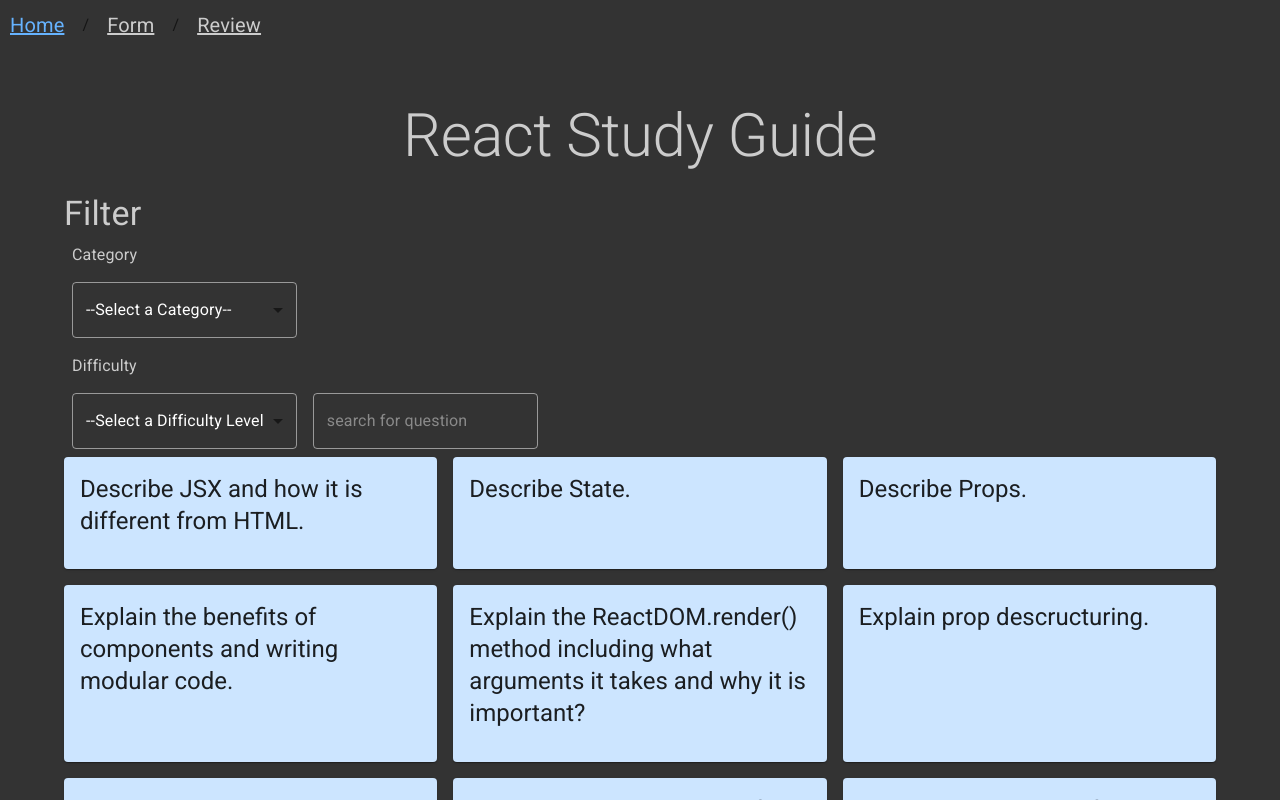
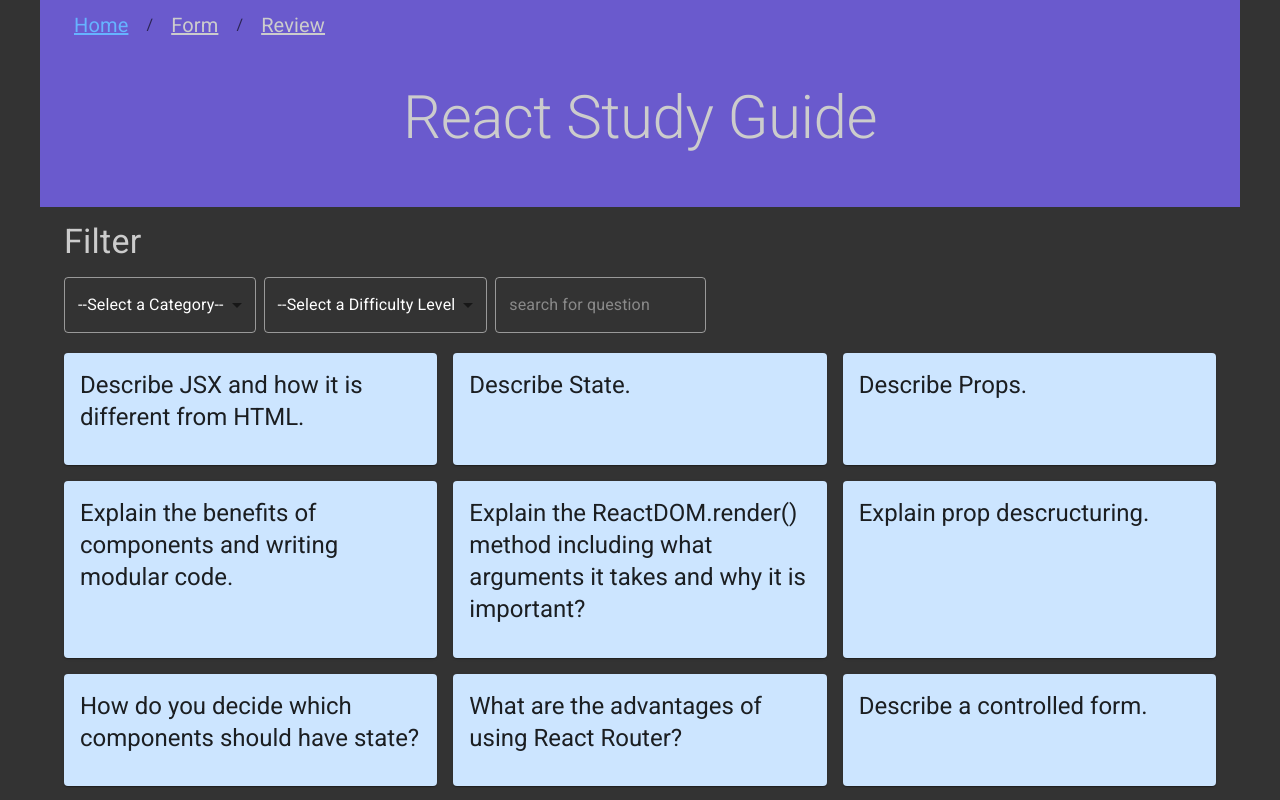
Before and after one commit to CooleyWC/project-phase-2, a React (Create React App) app in the folder my-app/: page / in a window 1280 px wide. Shown: the top 800 px of the page. Built offline with nearby package versions, Linux system fonts and the light colour scheme; data requests are answered from the project's data file.

Commit message:
added styling to header and filter

```diff
--- a/my-app/src/Filter.js
+++ b/my-app/src/Filter.js
@@ -1,9 +1,7 @@
 import { Container, TextField, Typography } from '@mui/material';
 import React from 'react';
 import Box from '@mui/material/Box';
-import InputLabel from '@mui/material/InputLabel';
 import MenuItem from '@mui/material/MenuItem';
-import FormControl from '@mui/material/FormControl';
 import Select from '@mui/material/Select';
 
 
@@ -12,13 +10,10 @@
     return (
         <div>
             <Container>
-            <Typography variant='h4' className='filter'>Filter</Typography>
-            <Box   sx={{
-        '& > :not(style)': { m: 1, width: '25ch' },
-      }}>
+            <Typography variant='h4' className='filter' style={{paddingTop: '14px', paddingBottom: '14px'}}>Filter</Typography>
+            <Box   sx={{display: 'flex', flexDirection: 'row', alignItems: 'center', paddingBottom: '20px', }}>
 
-            <InputLabel sx={{color: '#cccccc'}}>Category</InputLabel>
-                <Select  onChange={handleCategoryFilter} value={filteredQuestions}>
+                <Select  onChange={handleCategoryFilter} value={filteredQuestions} sx={{marginRight: '8px'}}>
                     <MenuItem value='all'>--Select a Category--</MenuItem>
                     <MenuItem value='jsx'>JSX</MenuItem>
                     <MenuItem value='components-props'>Components-Props</MenuItem>
@@ -26,9 +21,7 @@
                     <MenuItem value='router'>Router</MenuItem>
                 </Select>
 
-
-            <InputLabel sx={{color: '#cccccc'}}>Difficulty</InputLabel>
-                <Select onChange={handleDifficultyFilter} value={difficultyFilter}>
+                <Select onChange={handleDifficultyFilter} value={difficultyFilter} sx={{marginRight: '8px'}}>
                     <MenuItem value='all'>--Select a Difficulty Level</MenuItem>
                     <MenuItem value='easy'>Easy</MenuItem>
                     <MenuItem value='medium'>Medium</MenuItem>
@@ -36,7 +29,7 @@
                 </Select>
 
 
-                <TextField id='outlined-basic' placeholder='search for question' onChange={handleSearchChange} value={search}/>
+                <TextField style={{color: '#cccccc'}} id='outlined-basic' placeholder='search for question' onChange={handleSearchChange} value={search}/>
 
             </Box>
             </Container>
--- a/my-app/src/Header.js
+++ b/my-app/src/Header.js
@@ -1,13 +1,13 @@
 import React from 'react';
 import NavBar from './NavBar';
-import {Typography} from '@mui/material'
+import {Typography, Container} from '@mui/material'
 
 const Header = () => {
     return (
-        <div className='header'>
+        <Container sx={{backgroundColor: '#6a5acd', paddingBottom: '32px'}} className='header'>
             <NavBar />
-            <Typography variant="h2" style={{marginTop: '50px'}} gutterBottom>React Study Guide</Typography>
-        </div>
+            <Typography variant="h2" style={{marginTop: '32px'}} gutterBottom>React Study Guide</Typography>
+        </Container>
     );
 };
 
--- a/my-app/src/index.css
+++ b/my-app/src/index.css
@@ -31,3 +31,7 @@
 .filter {
   color: #cccccc
 }
+
+.App {
+  padding-bottom: 32px;
+}
--- a/my-app/src/theme.js
+++ b/my-app/src/theme.js
@@ -7,7 +7,7 @@
             main: '#007bff'
         },
         secondary: {
-            main: '#6c5ce7'
+            main: '#4682b4'
         },
         background: {
             default: '#333333'
@@ -17,15 +17,15 @@
         MuiInputBase: {
           styleOverrides: {
             root: {
-              color: '#fff', // Set the text color
+              color: '#fff',
               '& .MuiOutlinedInput-notchedOutline': {
-                borderColor: 'rgba(255, 255, 255, 0.5)' // Set the outline color
+                borderColor: 'rgba(255, 255, 255, 0.5)'
               },
               '&:hover .MuiOutlinedInput-notchedOutline': {
-                borderColor: '#6c5ce7'// Set the hover outline color
+                borderColor: '#6c5ce7'
               },
               '&.Mui-focused .MuiOutlinedInput-notchedOutline': {
-                borderColor: '#fff' // Set the focused outline color
+                borderColor: '#fff'
               }
             }
           }
```
